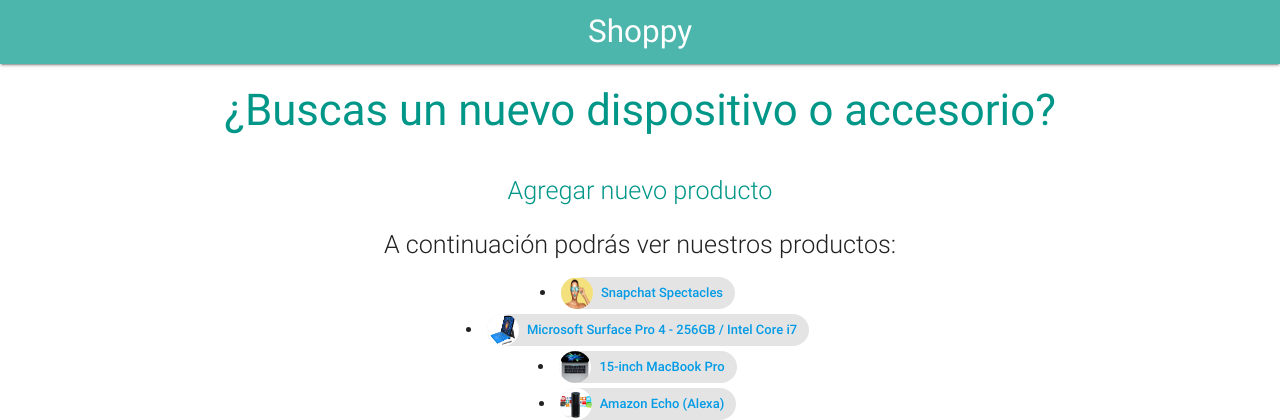
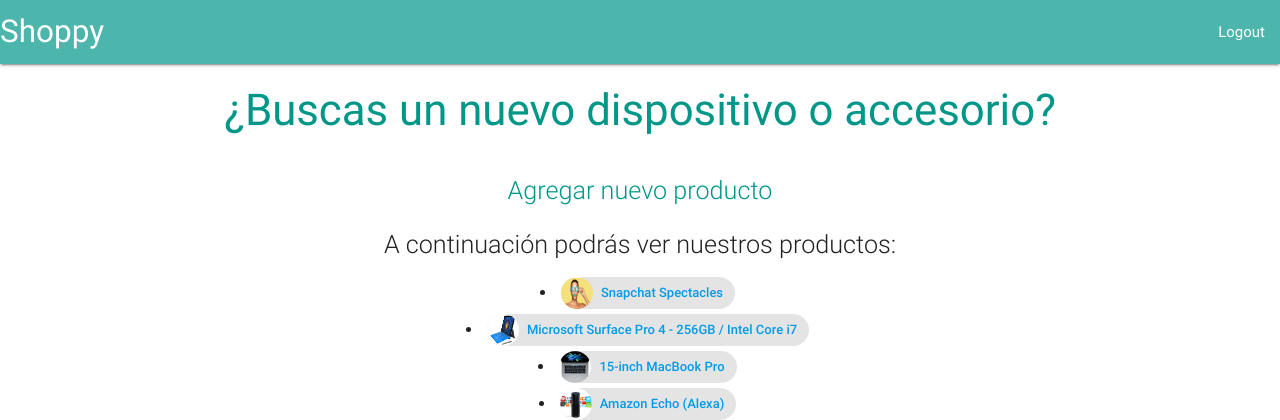
Before and after one commit to jbeltranleon/shoppydjango, a Django app: page / in a window 1280 px wide. Shown: the top 420 px of the page. Run offline with Django 3.2, Linux system fonts and the light colour scheme; data comes from the database, SQL or seed files in the repository; both versions use the stored data as it was after the commit; some libraries are stand-ins or nearby versions.

Commit message:
Agrego boton de logout y redirecciono a paginas

```diff
--- a/Shoppy/urls.py
+++ b/Shoppy/urls.py
@@ -20,6 +20,6 @@
 
 urlpatterns = [
     url(r'^admin/', admin.site.urls),
-    url(r'^', include('products.urls')),
-    url(r'^', include('clients.urls')),
+    url(r'^', include('products.urls', namespace='products')),
+    url(r'^', include('clients.urls', namespace='clients')),
 ] + static(settings.MEDIA_URL, document_root=settings.MEDIA_ROOT)
--- a/clients/urls.py
+++ b/clients/urls.py
@@ -1,7 +1,9 @@
 from django.conf.urls import url
 from . import views
+from django.contrib.auth import views as auth_views
 
 urlpatterns = [
-	url(r'^login', views.authentication, name='authentication'),
-	url(r'^registered/$', views.registered, name='registered')
+	url(r'^login/$', views.authentication, name='authentication'),
+	url(r'^registered/$', views.registered, name='registered'),
+	url(r'^logout$', auth_views.logout, {'next_page': '/login'}, name='logout')
 ]
--- a/templates/base.html
+++ b/templates/base.html
@@ -17,10 +17,10 @@
 		<div class="nav-fixed">
 			<nav class="teal lighten-2">
 		    	<div class="nav-wrapper">
-		      	<a href="#" class="brand-logo center">Shoppy</a>
+		      	<a href="" class="brand-logo">Shoppy</a>
 		      		<ul id="nav-mobile" class="right hide-on-med-and-down">
-		        		<!-- <li><a href="#">Sass</a></li>
-		        		<li><a href="#">Components</a></li>
+		        		<li><a href="{% url 'clients:logout' %}">Logout</a></li>
+		        		<!-- <li><a href="#">Components</a></li>
 		        		<li><a href="#">JavaScript</a></li> -->
 		      		</ul>
 		    	</div>
--- a/templates/index.html
+++ b/templates/index.html
@@ -8,13 +8,13 @@
 			<h3 class="teal-text">¿Buscas un nuevo dispositivo o accesorio?</h3>
 		</div>
 		<div class="row center">
-			<a href="{% url 'new_product' %}" class="flow-text teal-text">Agregar nuevo producto</a>
+			<a href="{% url 'products:new_product' %}" class="flow-text teal-text">Agregar nuevo producto</a>
 			<h3 class="flow-text">A continuación podrás ver nuestros productos:</h3>
 
 			{% for product in products %}
 				<li>
 					<div class="chip">
-						<a href="{% url 'product_detail' product.pk %}">
+						<a href="{% url 'products:product_detail' product.pk %}">
 							{{ product.name }}
 						</a>
 						<img src="{{ product.image.url }}" alt="">
--- a/templates/registered.html
+++ b/templates/registered.html
@@ -8,7 +8,7 @@
 			<h3 class="teal-text">Te has registrado con éxito</h3>
 		</div>
 		<div class="row center">
-			<a href="{% url 'authentication' %}" class="flow-text">ingresar</a>
+			<a href="{% url 'clients:authentication' %}" class="flow-text">ingresar</a>
 		</div>
 
 	</div>
```
Also changed, not shown: db.sqlite3, 3 other files.
